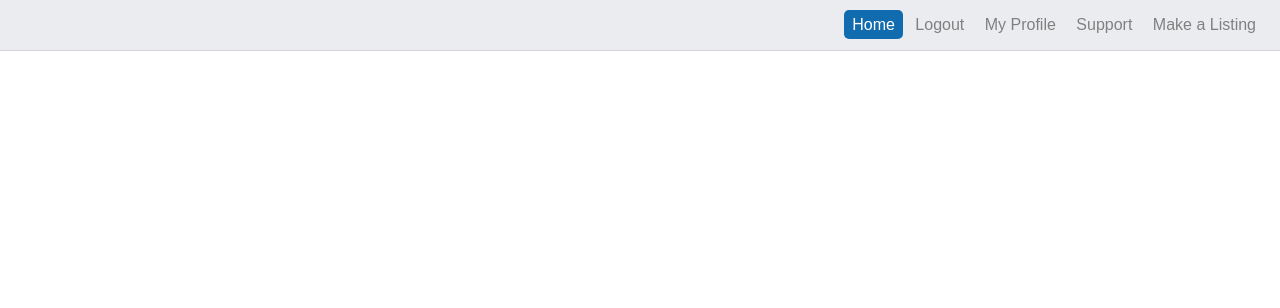
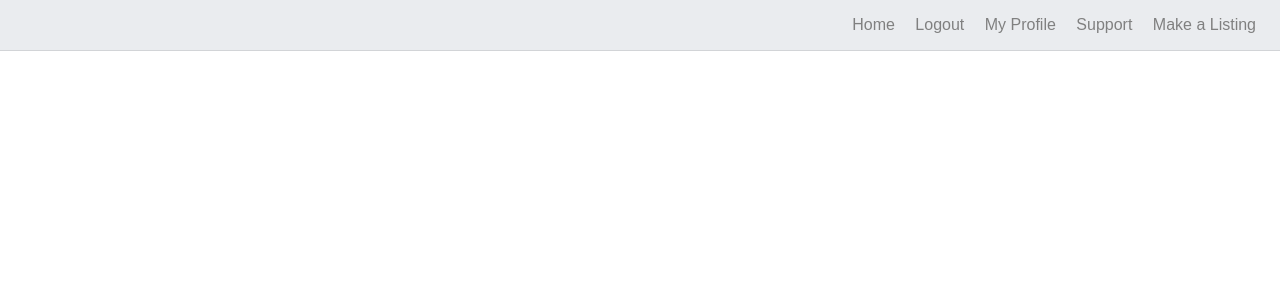
Before and after one commit to HomeSchoolPromKing/Book-Share, a PHP site: page /header_loggedin.php in a window 1280 px wide; the page is wider, and only the part inside the window is pictured. Shown: the top 308 px of that part. Run offline with PHP 8.4, Linux system fonts and the light colour scheme; some libraries are stand-ins or nearby versions.

Commit message:
edited href for 'My Profile'

```diff
--- a/header_loggedin.php
+++ b/header_loggedin.php
@@ -18,11 +18,11 @@
         <header>
             <div class="desktop-nav">
                 <ul>
-                    <li><a href="#" class="active">Home</a></li>
+                    <li><a href="index.php">Home</a></li>
                     <li class="logged-in"><a href="Model/logout.php">Logout</a></li>
-                    <li class="logged-in"><a href="#">My Profile</a></li>
+                    <li class="logged-in"><a href="profile.php">My Profile</a></li>
                     <li><a href="support.php">Support</a></li>
-                    <li><a href="profile.php">Make a Listing</a></li>
+					<li><a href="profile.php">Make a Listing</a></li>
                 </ul>
             </div>
         </header>
@@ -38,7 +38,7 @@
                     <a href="logout.php"><li class="logged-in">Logout</li></a>
                     <a href="profile.php"><li class="logged-in">My Profile</li></a>
                     <a href="support.php"><li>Support</li></a>
-                    <li><a href="profile.php">Make a Listing</a></li>
+					<li><a href="profile.php">Make a Listing</a></li>
                 </ul>
             </div>
         </nav>
```
